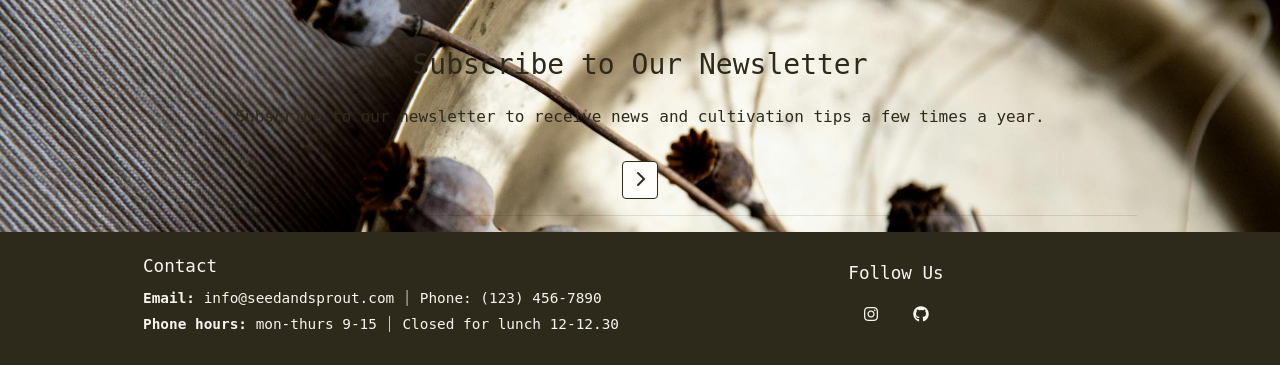
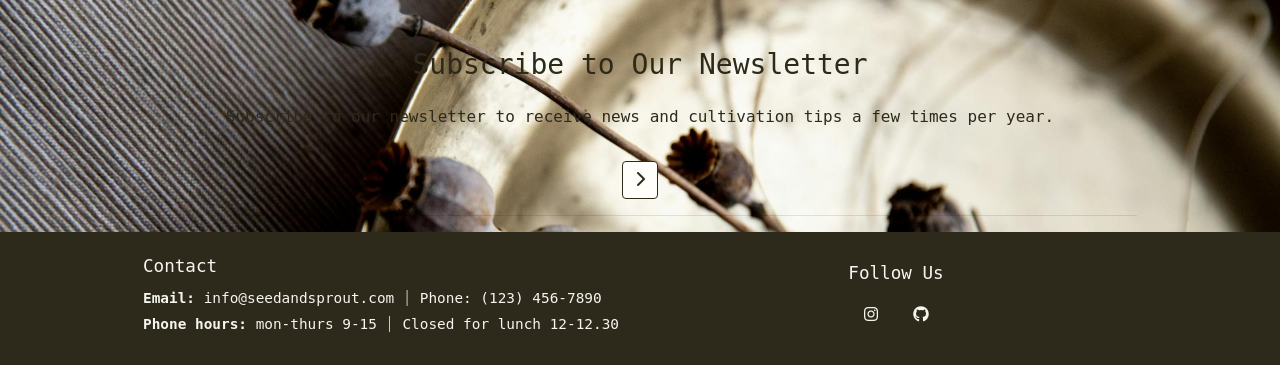
Before and after one commit to KikiBerg/pp5-ecommerce, a Django app: template checkout/templates/checkout/checkout_success.html in a window 1280 px wide. Shown: the part 1853-2218 px from the top of the page. Run offline with Django 4.2, Linux system fonts and the light colour scheme; the template is opened without the code that fills it, so the values that code supplies are empty; some libraries are stand-ins or nearby versions; some web fonts are replaced.

Commit message:
About & checkout: minor template changes

```diff
--- a/about/templates/about/about.html
+++ b/about/templates/about/about.html
@@ -61,6 +61,7 @@
     <div class="row justify-content-center mt-5">
         <div class="col-12 col-md-6">
             <h3 class="text-center">Subscribe to Our Newsletter</h3>
+            <p class="text-center">You will receive news and cultivation tips a few times per year.</p>
             <form method="post" action="{% url 'about:about' %}">
                 {% csrf_token %}
                 {{ newsletter_form.as_p }}
--- a/checkout/templates/checkout/checkout_success.html
+++ b/checkout/templates/checkout/checkout_success.html
@@ -175,7 +175,7 @@
     <div class="row mt-5">
         <div class="col-12 text-center">
             <h3 class="mb-4">Subscribe to Our Newsletter</h3>
-            <p>Subscribe to our newsletter to receive news and cultivation tips a few times a year.</p>
+            <p>Subscribe to our newsletter to receive news and cultivation tips a few times per year.</p>
             <a href="{% url 'newsletter:signup' %}" class="btn btn-outline-black mt-3"><i class="fa-solid fa-chevron-right"></i></a>
         </div>
     </div>
```
